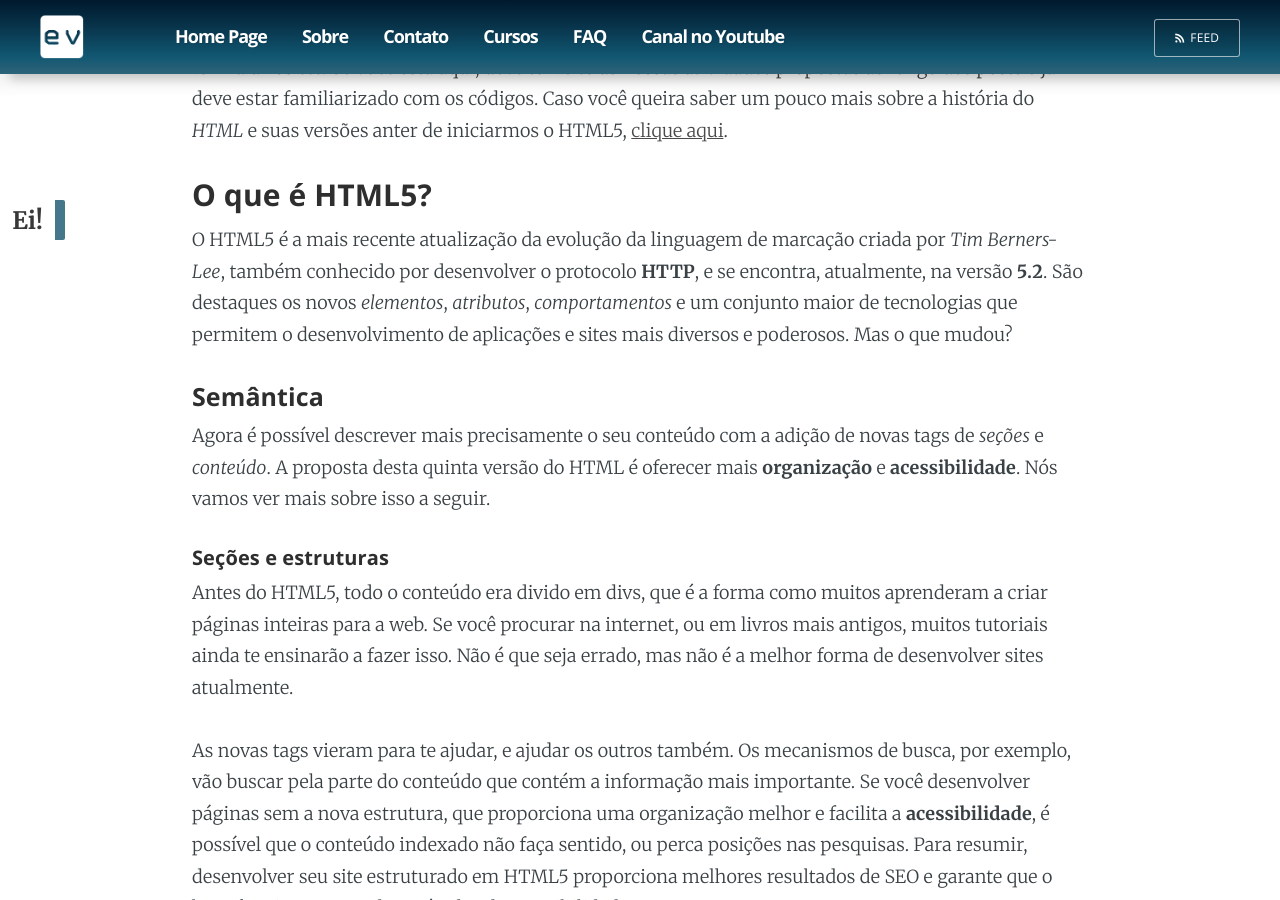
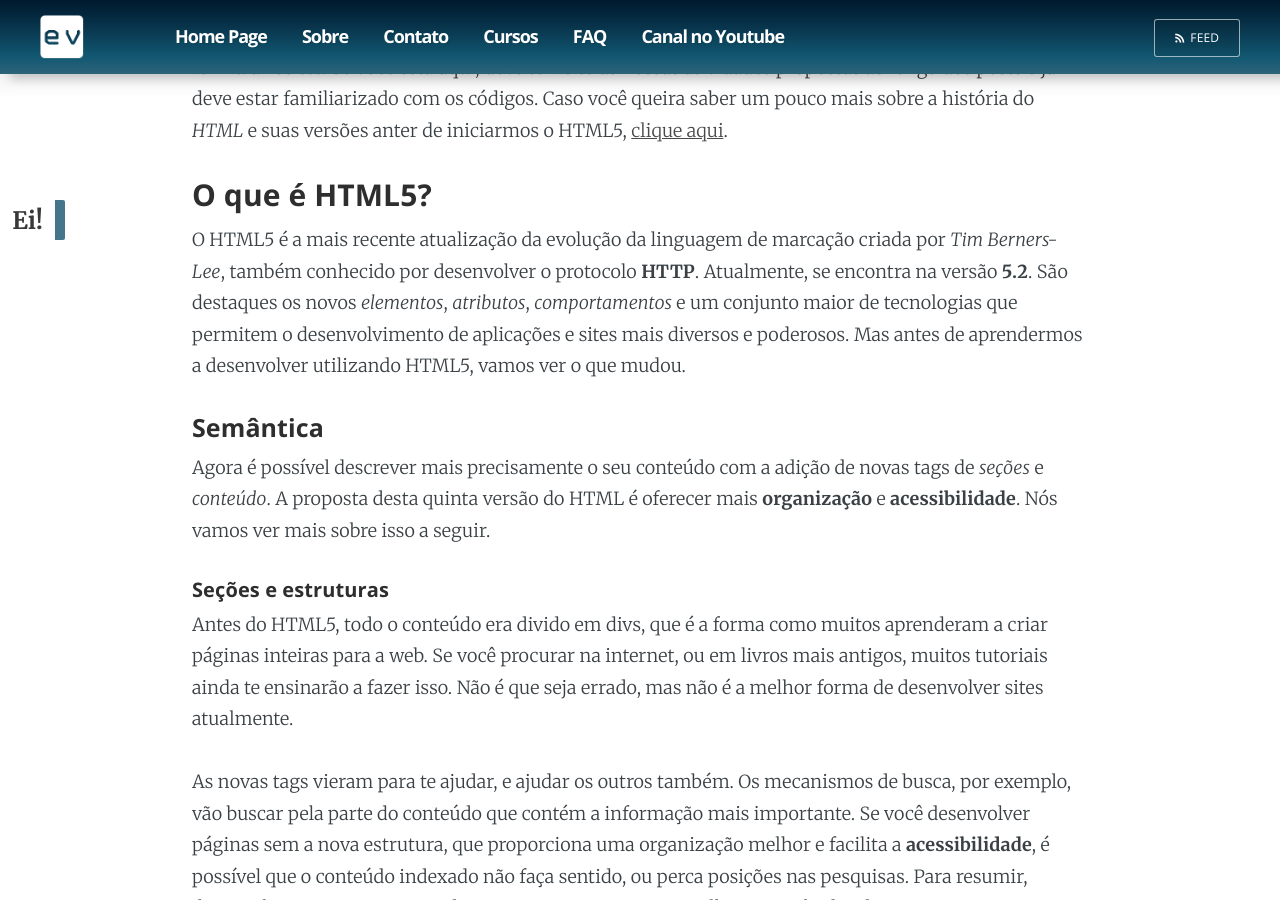
Before and after one commit to EnVolte/envolte.github.io, a Jekyll site: the page built from _cursos/HTML-CSS/parte-6.md, in a window 1280 px wide and 900 px high, scrolled down 790 px. Built offline with Jekyll 4.4.1, drawn with Linux system fonts in a browser that asks for light colours; a script that is not in the unit is left out; comment, search, counter and statistics services are not loaded.

Commit message:
Update parte-6.md

```diff
--- a/_cursos/HTML-CSS/parte-6.md
+++ b/_cursos/HTML-CSS/parte-6.md
@@ -10,7 +10,7 @@ Nesta 6ª parte do curso, iremos finalmente entrar em **HTML5**. Durante as últ
 
 ### O que é HTML5?
 
-O HTML5 é a mais recente atualização da evolução da linguagem de marcação criada por *Tim Berners-Lee*, também conhecido por desenvolver o protocolo **HTTP**, e se encontra, atualmente, na versão **5.2**. São destaques os novos *elementos*, *atributos*, *comportamentos* e um conjunto maior de tecnologias que permitem o desenvolvimento de aplicações e sites mais diversos e poderosos. Mas o que mudou?
+O HTML5 é a mais recente atualização da evolução da linguagem de marcação criada por *Tim Berners-Lee*, também conhecido por desenvolver o protocolo **HTTP**. Atualmente, se encontra na versão **5.2**. São destaques os novos *elementos*, *atributos*, *comportamentos* e um conjunto maior de tecnologias que permitem o desenvolvimento de aplicações e sites mais diversos e poderosos. Mas antes de aprendermos a desenvolver utilizando HTML5, vamos ver o que mudou.
 
 #### Semântica
 
```
